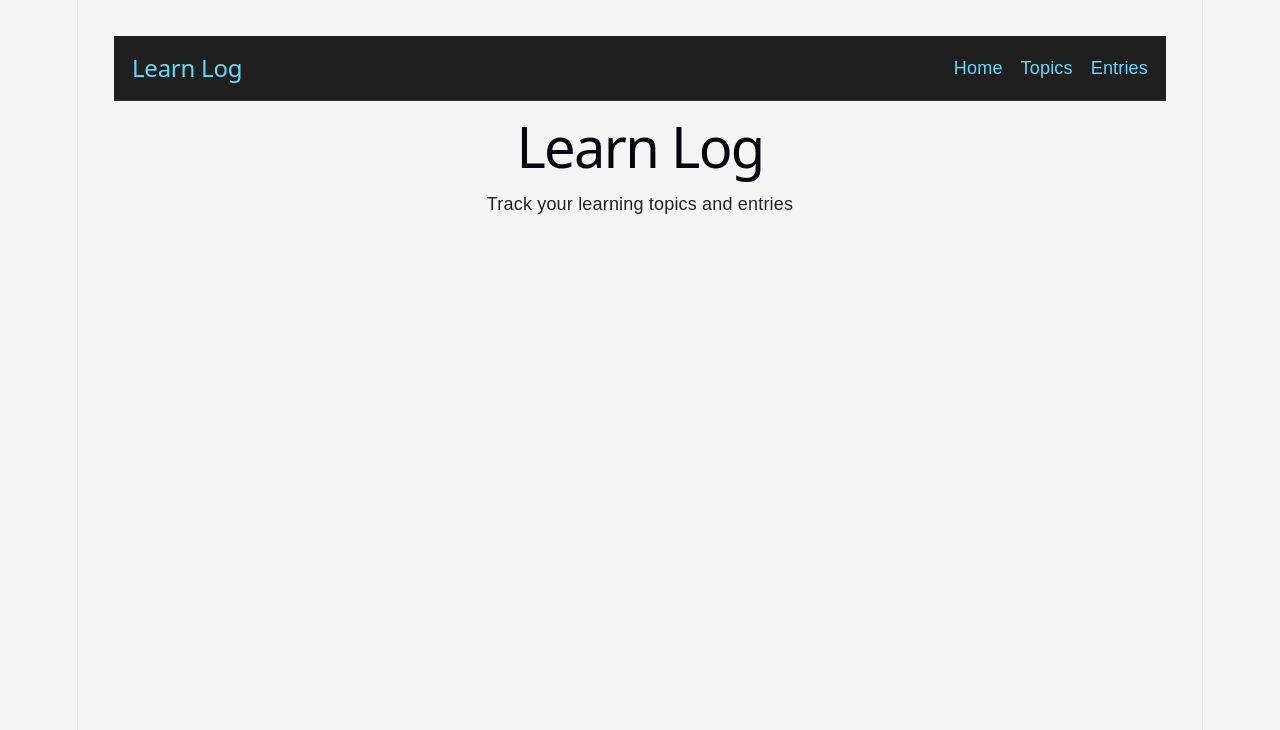
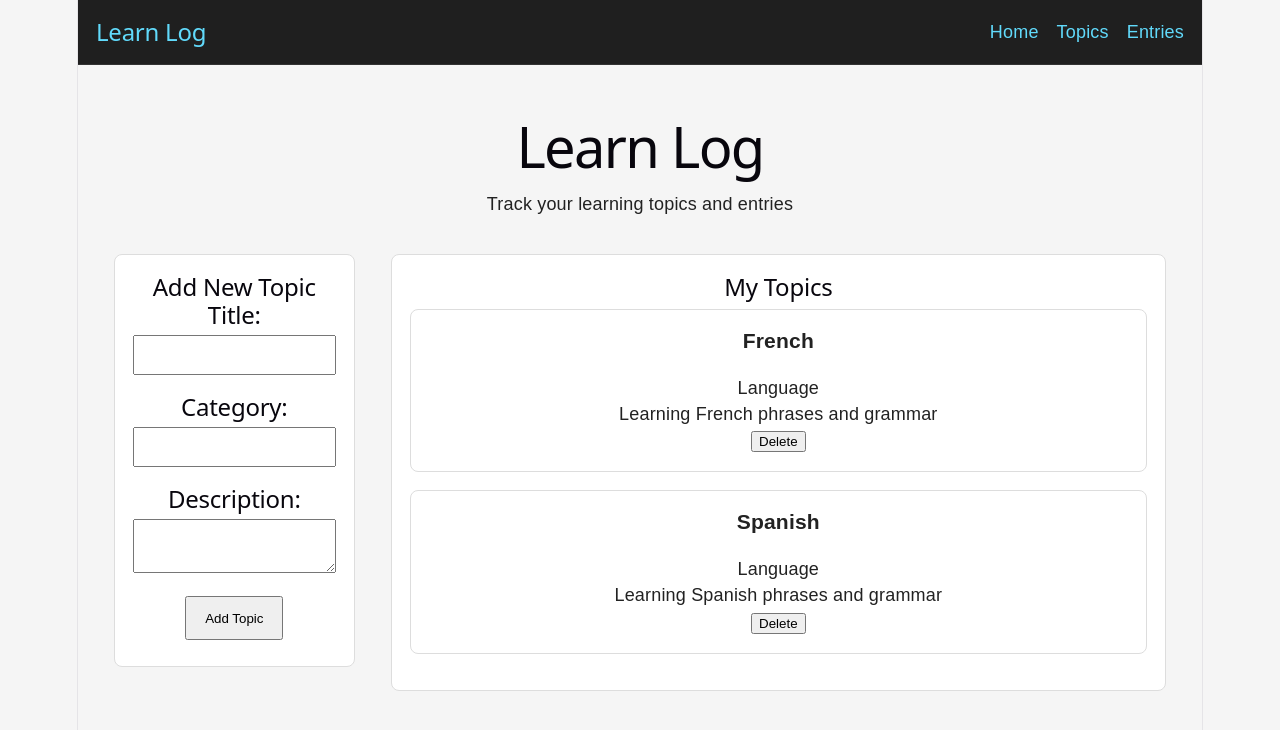
Before and after one commit to rhk256973/learning-log-frontend, a React (Vite) app: page / in a window 1280 px wide. Shown: the top 730 px of the page. Built offline with nearby package versions, Linux system fonts and the light colour scheme.

Commit message:
Add topicform, topiclist interations and delete feature

```diff
--- a/src/App.css
+++ b/src/App.css
@@ -7,5 +7,19 @@ body {
 
 #root {
   min-height: 100vh;
+}
+
+.main-content {
   padding: 2rem;
 }
+
+.intro {
+  margin-bottom: 2rem;
+}
+
+.dashboard {
+  display: flex;
+  gap: 2rem;
+  align-items: flex-start;
+  flex-wrap: wrap;
+}
--- a/src/App.jsx
+++ b/src/App.jsx
@@ -1,17 +1,57 @@
 import { useState } from 'react'
-import reactLogo from './assets/react.svg'
-import viteLogo from './assets/vite.svg'
-import heroImg from './assets/hero.png'
+
 import './App.css';
 import Navbar from './components/Navbar';
+import TopicCard from './components/TopicCard';
+import TopicList from './components/TopicList';
+import TopicForm from './components/TopicForm';
 
 function App() {
+  const [topics, setTopics] = useState([
+    {
+      id: 1,
+      title: 'French',
+      category: 'Language',
+      description: 'Learning French phrases and grammar',
+    },
+    {
+      id: 2,
+      title: 'Spanish',
+      category: 'Language',
+      description: 'Learning Spanish phrases and grammar',
+    },
+  ]);
+
+  // Function to add a new topic to the list
+  const addTopic = (newTopic) => {
+    const topicToAdd = {
+      id: Date.now(),
+      ...newTopic,
+    };
+    setTopics([...topics, topicToAdd]);
+  }
+
+  // Function to delete a topic from the list
+  const deleteTopic = (id) => {
+    const updatedTopics = topics.filter((topic) => topic.id !== id);
+    setTopics(updatedTopics);
+  }
+
   return (
     <>
       <Navbar />
-      <main>
+
+      <main className="main-content">
+        <section className="intro">
         <h1>Learn Log</h1>
         <p>Track your learning topics and entries</p>
+        </section>
+
+        <section className="dashboard">
+          <TopicForm onAddTopic={addTopic} />
+          <TopicList topics={topics} onDeleteTopic={deleteTopic} />
+        </section>
+
       </main>
     </>
   );
--- a/src/components/TopicCard.css
+++ b/src/components/TopicCard.css
@@ -0,0 +1,11 @@
+.topic-card {
+  background-color: rgb(255, 255, 255);
+  border: 1px solid #ddd;
+  border-radius: 8px;
+  padding: 1rem;
+  margin-bottom: 1rem;
+}
+
+.topic-card h3 {
+  margin-top: 0;
+}
--- a/src/components/TopicCard.jsx
+++ b/src/components/TopicCard.jsx
@@ -0,0 +1,15 @@
+import './TopicCard.css';
+
+function TopicCard(props) {
+    return (
+        <div className="topic-card">
+            <h3>{props.title}</h3>
+            <p>{props.category}</p>
+            <p>{props.description}</p>
+
+            <button onClick={() => props.onDeleteTopic(props.id)}>Delete</button>
+        </div>
+    );
+}
+
+export default TopicCard;
--- a/src/components/TopicForm.css
+++ b/src/components/TopicForm.css
@@ -0,0 +1,28 @@
+.form-section {
+  background-color: white;
+  padding: 1rem;
+  border: 1px solid #ddd;
+  border-radius: 8px;
+  margin-bottom: 1.5rem;
+}
+
+.form-section form div {
+  margin-bottom: 1rem;
+}
+
+.form-section label {
+  display: block;
+  margin-bottom: 0.3rem;
+}
+
+.form-section input,
+.form-section textarea {
+  width: 100%;
+  padding: 0.6rem;
+  box-sizing: border-box;
+}
+
+.form-section button {
+  padding: 0.7rem 1rem;
+  cursor: pointer;
+}
--- a/src/components/TopicForm.jsx
+++ b/src/components/TopicForm.jsx
@@ -0,0 +1,67 @@
+import { useState } from 'react';
+import './TopicForm.css';
+
+function TopicForm(props) {
+    const[title, setTitle] = useState('');
+    const[category, setCategory] = useState('');
+    const[description, setDescription] = useState('');
+
+    const handleSubmit = (e) => {
+        e.preventDefault();
+
+        if (!title.trim() || !category.trim() || !description.trim()) {
+            alert('Please fill in all fields');
+            return;
+        }
+
+        const newTopic = {
+            title,
+            category,
+            description,
+        };
+
+        props.onAddTopic(newTopic);
+
+        setTitle('');
+        setCategory('');
+        setDescription('');
+    };
+
+    return (
+        <section className="form-section">
+            <h2>Add New Topic
+
+                <form onSubmit={handleSubmit}>
+                    <div>
+                        <label>Title:</label>
+                        <input type="text"
+                        value={title}
+                        onChange={(e) => setTitle(e.target.value)}
+                        />
+                    </div>
+
+                    <div>
+                        <label>Category:</label>
+                        <input type="text"
+                        value={category}
+                        onChange={(e) => setCategory(e.target.value)}
+                        />
+                    </div>
+
+                    <div>
+                        <label>Description:</label>
+                        <textarea
+                            row="4"
+                            value={description}
+                            onChange={(e) => setDescription(e.target.value)}
+                        ></textarea>
+                    </div>
+
+                    <button type="submit">Add Topic</button>
+                </form>
+            </h2>
+        </section>
+    );
+}
+
+export default TopicForm;
--- /dev/null
+++ b/src/components/TopicList.css
@@ -0,0 +1,8 @@
+.topics-section {
+  background-color: white;
+  padding: 1rem;
+  border: 1px solid #ddd;
+  border-radius: 8px;
+  flex: 2;
+  min-width: 300px;
+}
--- a/src/components/TopicList.jsx
+++ b/src/components/TopicList.jsx
@@ -0,0 +1,23 @@
+import TopicCard from "./TopicCard";
+import './TopicList.css';
+
+function TopicList(props) {
+    return (
+        <section className="topics-section">
+            <h2>My Topics</h2>
+
+            {props.topics.map((topic) => (
+                <TopicCard
+                    key={topic.id}
+                    id={topic.id}
+                    title={topic.title}
+                    category={topic.category}
+                    description={topic.description}
+                    onDeleteTopic={props.onDeleteTopic}
+                />
+            ))}
+        </section>
+    );
+}
+
+export default TopicList;
```
